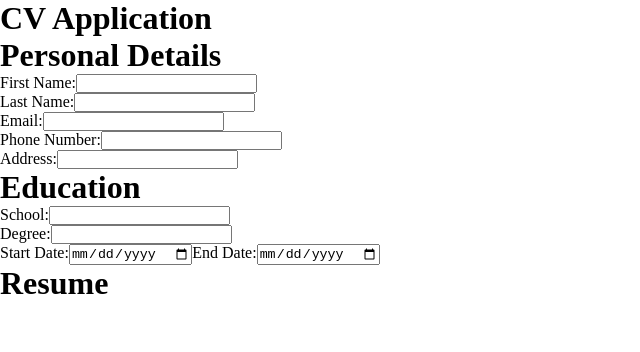
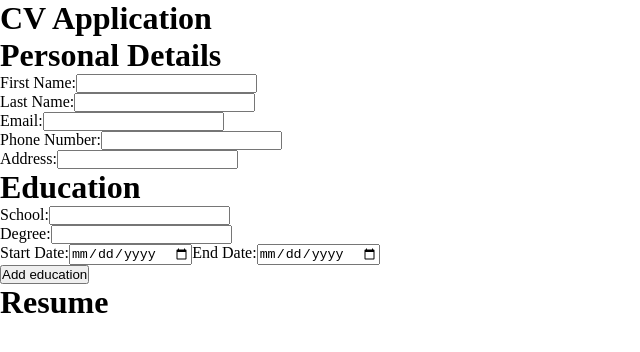
Before and after one commit to KimMillena/cv-application, a React (Vite) app: page / in a window 1280 px wide. Shown: the top 352 px of the page, without its empty margins (0-640 px from the left). Built offline with nearby package versions, Linux system fonts and the light colour scheme.

Commit message:
Add education form add education button to add multiple education information

```diff
--- a/src/App.jsx
+++ b/src/App.jsx
@@ -13,12 +13,9 @@ function App() {
     address: '',
   });
 
-  const [educationDetails, setEducationDetails] = useState({
-    school: '',
-    degree: '',
-    startDate: '',
-    endDate: '',
-  })
+  const [educationList, setEducationList] = useState([
+    { id: crypto.randomUUID(), school: '', degree: '', startDate: '', endDate: '' },
+  ]);
 
   const handlePersonalDetailsChange = (e) => {
     const inputName = e.target.name;
@@ -30,15 +27,40 @@ function App() {
     })
   };
 
-  const handleEducationDetailsChange = (e) => {
+  const handleEducationDetailsChange = (e, id) => {
     const inputName = e.target.name;
     const inputValue = e.target.value;
 
-    setEducationDetails({
-      ...educationDetails,
-      [inputName]: inputValue,
+    const changedEducation = educationList.map(education => {
+      if (education.id === id) {
+        console.log(education);
+        return {
+          ...education,
+        [inputName]: inputValue
+        }
+      }
+      return education;
     })
+
+    setEducationList(changedEducation)
   }
+
+  const handleAddEducation = () => {
+    console.log(educationList)
+
+    const newEducation = {
+      id: crypto.randomUUID(),
+      school: '',
+      degree: '',
+      startDate: '',
+      endDate: ''
+    };
+
+    setEducationList(prevEducation => [
+      ...prevEducation,
+      newEducation
+    ])
+  };
 
   return (
     <>
@@ -47,13 +69,17 @@ function App() {
         personalDetails={personalDetails}
         onChange={handlePersonalDetailsChange}
       />
-      <EducationSection
-        educationDetails={educationDetails}
-        onChange={handleEducationDetailsChange}
-      />
+      {educationList.map((education) => (
+         <EducationSection
+          key={education.id}
+          educationDetails={education}
+          onChange={(e) => handleEducationDetailsChange(e, education.id)}
+          btnLabel="Add education"
+          onClick={handleAddEducation}
+        />
+      ))}
       <ResumeSection
         personalDetails={personalDetails}
-        educationDetails={educationDetails}
       />
     </>
   )
--- /dev/null
+++ b/src/components/Button.jsx
@@ -0,0 +1,14 @@
+function Button({ label, onClick }) {
+    return (
+        <>
+            <button
+                type="button"
+                onClick={onClick}
+            >
+                {label}
+            </button>
+        </>
+    );
+}
+
+export default Button;
--- a/src/components/education/EducationSection.jsx
+++ b/src/components/education/EducationSection.jsx
@@ -1,6 +1,7 @@
 import EducationForm from './EducationForm';
+import Button from '../Button';
 
-function EducationSection({ educationDetails, onChange }) {
+function EducationSection({ educationDetails, onChange, btnLabel, onClick }) {
     return (
         <div className="education-section">
             <h1>Education</h1>
@@ -8,6 +9,10 @@ function EducationSection({ educationDetails, onChange }) {
                 educationDetails={educationDetails}
                 onChange={onChange}
             />
+            <Button
+                label={btnLabel}
+                onClick={onClick}
+            />
         </div>
     );
 }
--- a/src/components/resume-section/ResumeSection.jsx
+++ b/src/components/resume-section/ResumeSection.jsx
@@ -1,4 +1,4 @@
-function ResumeSection({ personalDetails, educationDetails }) {
+function ResumeSection({ personalDetails }) {
     return (
         <>
             <h1>Resume</h1>
@@ -7,11 +7,11 @@ function ResumeSection({ personalDetails, educationDetails }) {
             <p>{personalDetails.email}</p>
             <p>{personalDetails.phoneNumber}</p>
             <p>{personalDetails.address}</p>
-
+{/*
             <p>{educationDetails.school}</p>
             <p>{educationDetails.degree}</p>
             <p>{educationDetails.startDate}</p>
-            <p>{educationDetails.endDate}</p>
+            <p>{educationDetails.endDate}</p> */}
         </>
     );
 }
```
